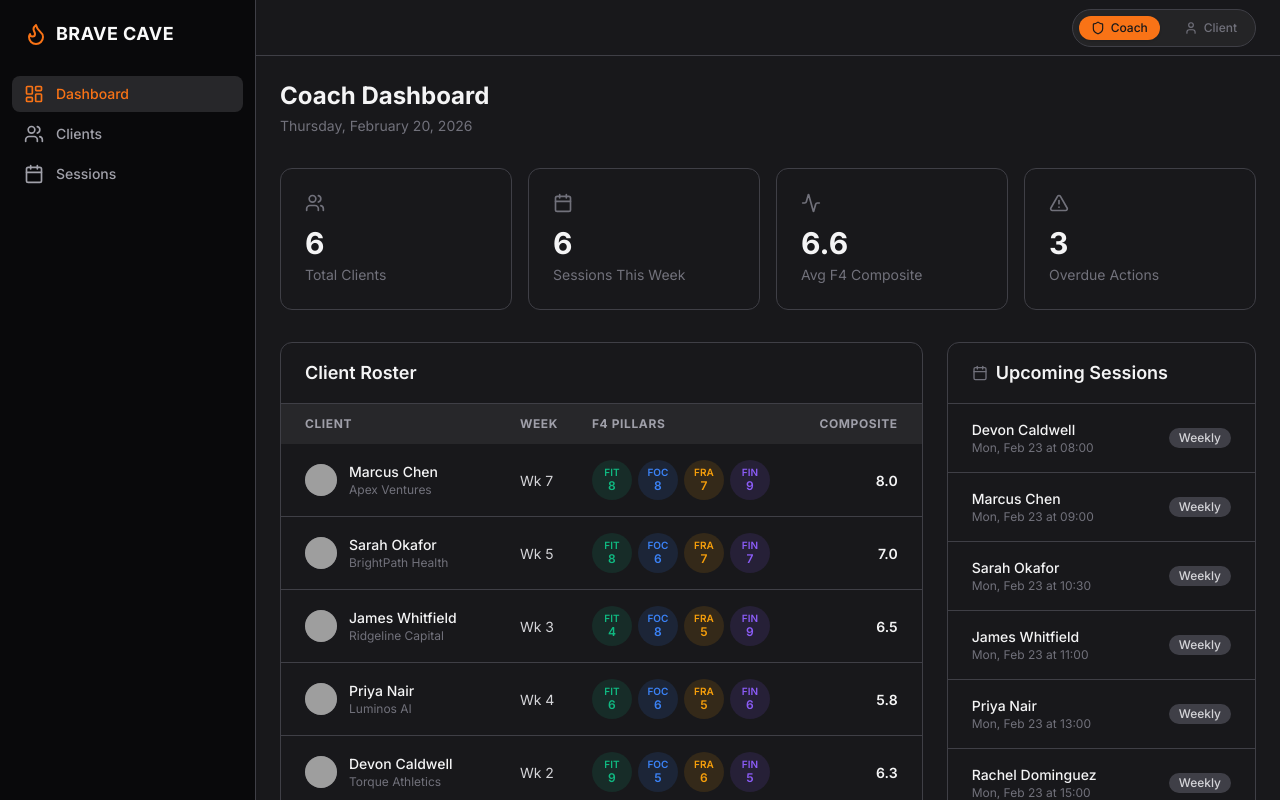
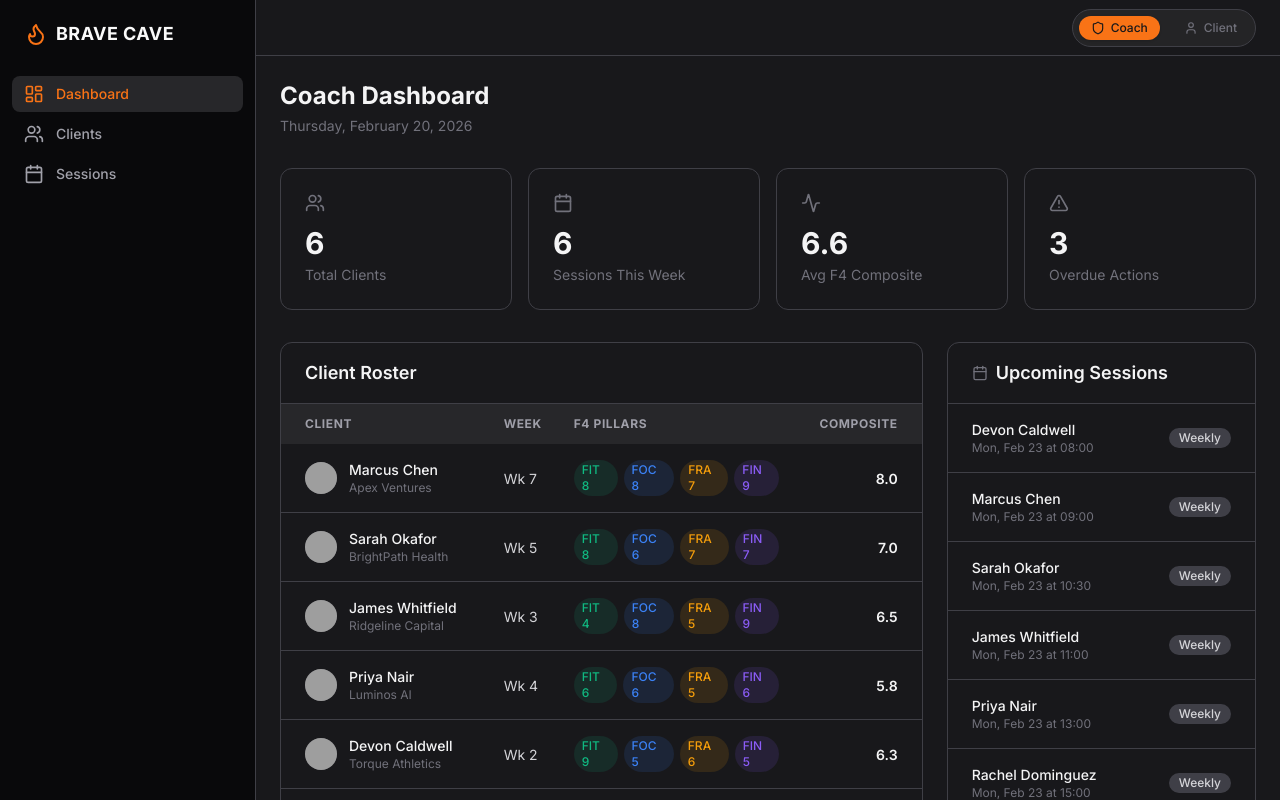
Before and after one commit to dcerniglia/brave-cave-demo, a React (Vite) app: page /brave-cave-demo/coach in a window 1280 px wide. Built offline with nearby package versions, Linux system fonts and the light colour scheme; grey boxes are pictures that could not be loaded.

Commit message:
makes F4 badges responsive: pills on wide, centered circles on narrow

```diff
--- a/src/components/coach/ClientRoster.tsx
+++ b/src/components/coach/ClientRoster.tsx
@@ -74,14 +74,21 @@ export default function ClientRoster() {
                       pillars.map((p) => (
                         <span
                           key={p}
-                          className="inline-flex flex-col items-center justify-center w-10 h-10 rounded-full text-[10px] font-semibold leading-tight"
+                          className="inline-flex items-center justify-center rounded-full font-medium"
                           style={{
                             backgroundColor: `${PILLAR_HEX[p]}20`,
                             color: PILLAR_HEX[p],
                           }}
                         >
-                          <span>{PILLAR_ABBREV[p]}</span>
-                          <span className="text-xs">{scores[p]}</span>
+                          {/* Pill layout for wider screens */}
+                          <span className="hidden sm:inline-flex items-center gap-1 px-2 py-0.5 text-xs">
+                            {PILLAR_ABBREV[p]} {scores[p]}
+                          </span>
+                          {/* Circle layout for narrow screens */}
+                          <span className="sm:hidden flex flex-col items-center justify-center w-10 h-10 text-[10px] font-semibold leading-tight">
+                            <span>{PILLAR_ABBREV[p]}</span>
+                            <span className="text-xs">{scores[p]}</span>
+                          </span>
                         </span>
                       ))}
                   </div>
```
